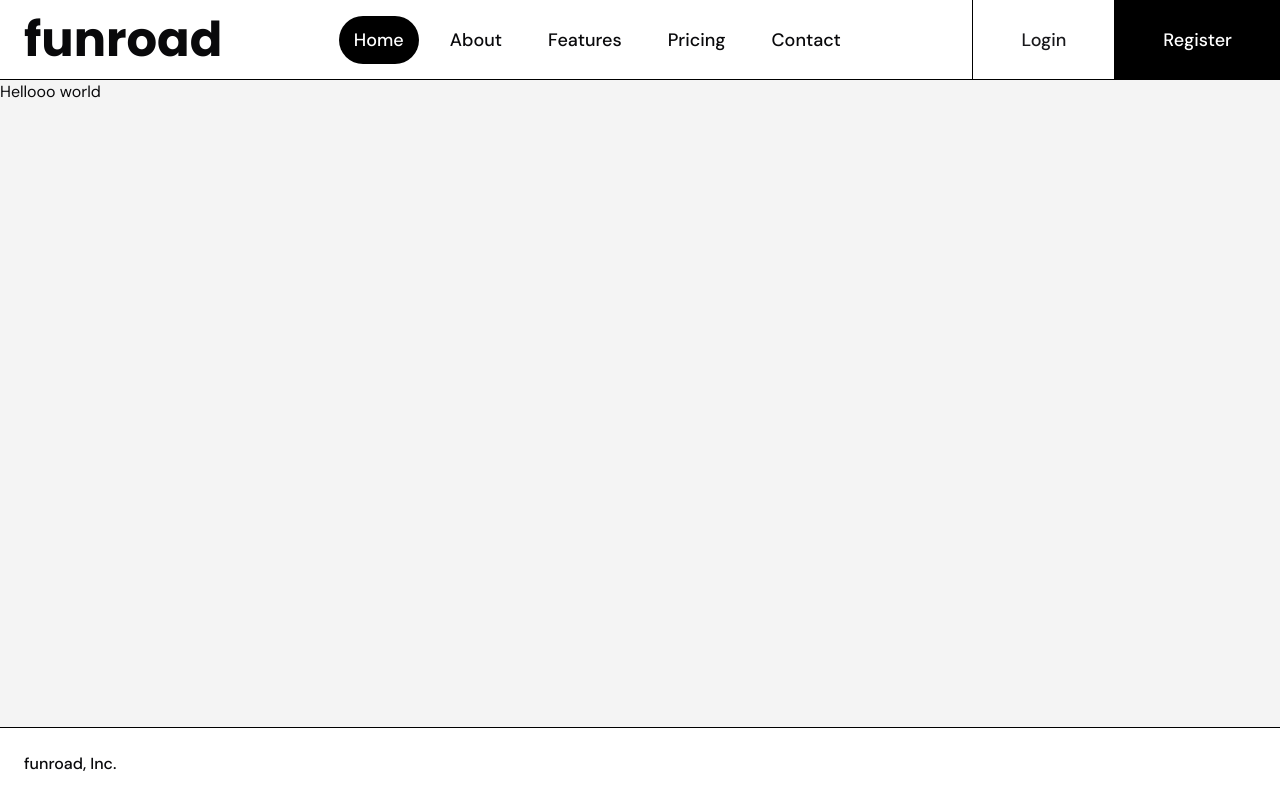
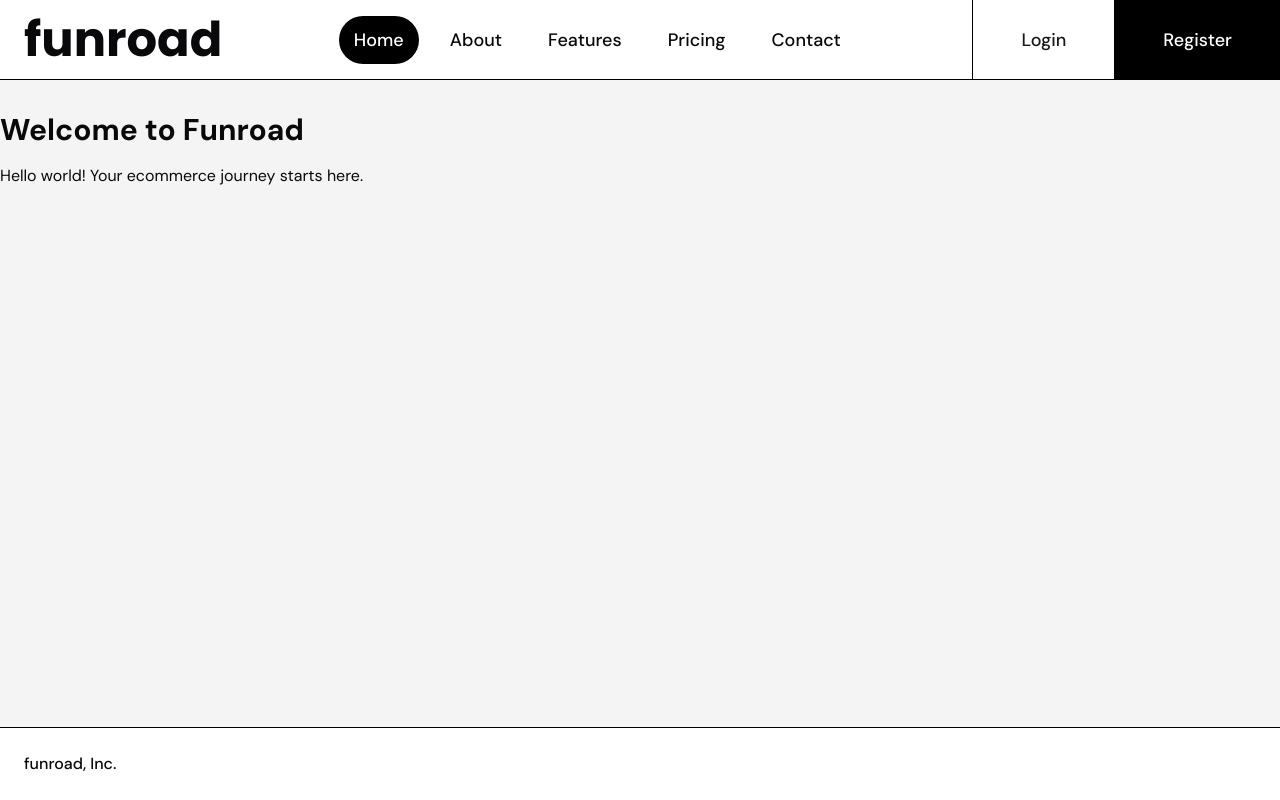
Before and after one commit to CharlieAL/multitenant-ecommerce, a Next.js app: page / in a window 1280 px wide. Built offline with nearby package versions, Linux system fonts and the light colour scheme.

Commit message:
Update src/app/(home)/page.tsx
Co-authored-by: coderabbitai[bot] <136622811+coderabbitai[bot]@users.noreply.github.com>

```diff
--- a/src/app/(home)/page.tsx
+++ b/src/app/(home)/page.tsx
@@ -1,4 +1,17 @@
+import { Metadata } from 'next'
+
+export const metadata: Metadata = {
+  title: 'Home | Funroad',
+  description: 'Welcome to Funroad - your multitenant ecommerce solution'
+}
+
 const HomePage = () => {
-  return <div>Hellooo world</div>
+  return (
+    <main className="container mx-auto py-8">
+      <h1 className="text-3xl font-bold mb-4">Welcome to Funroad</h1>
+      <p>Hello world! Your ecommerce journey starts here.</p>
+    </main>
+  )
 }
+
 export default HomePage
```
